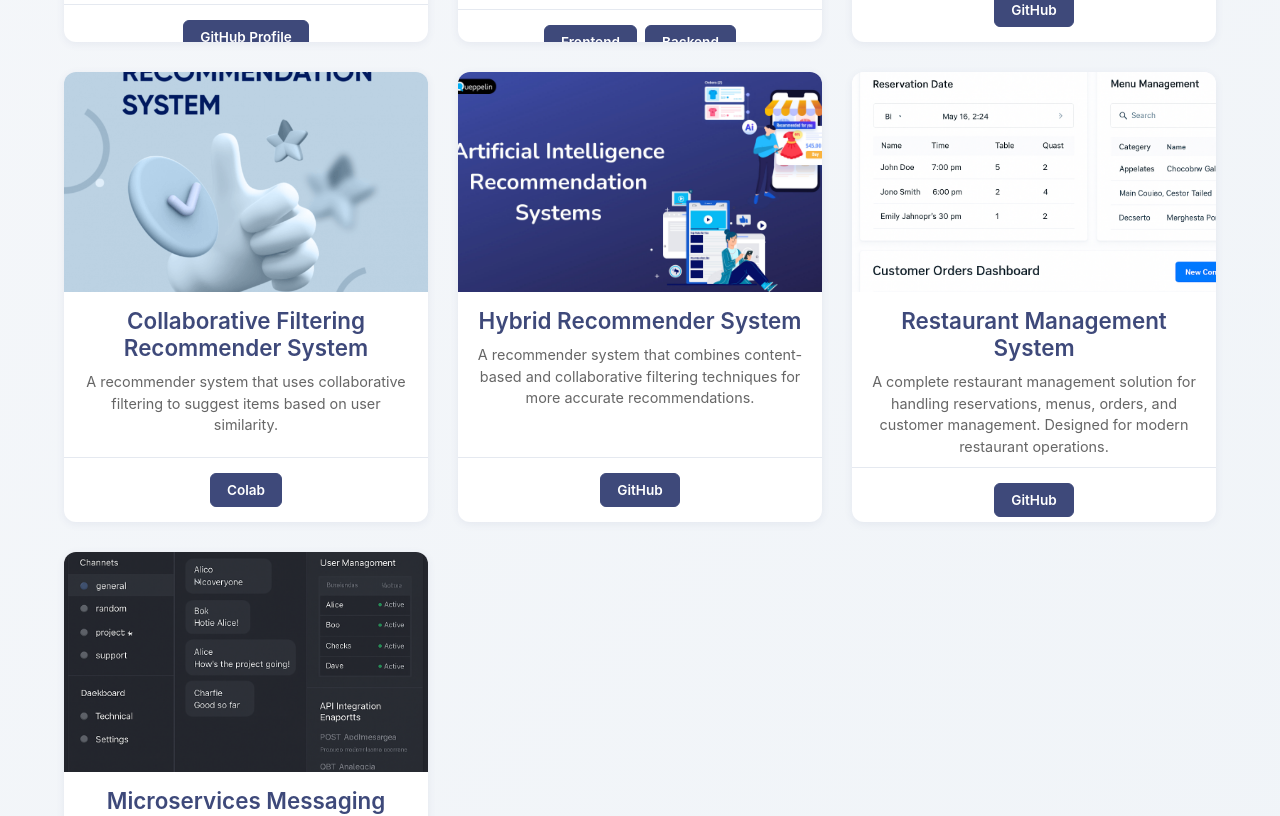
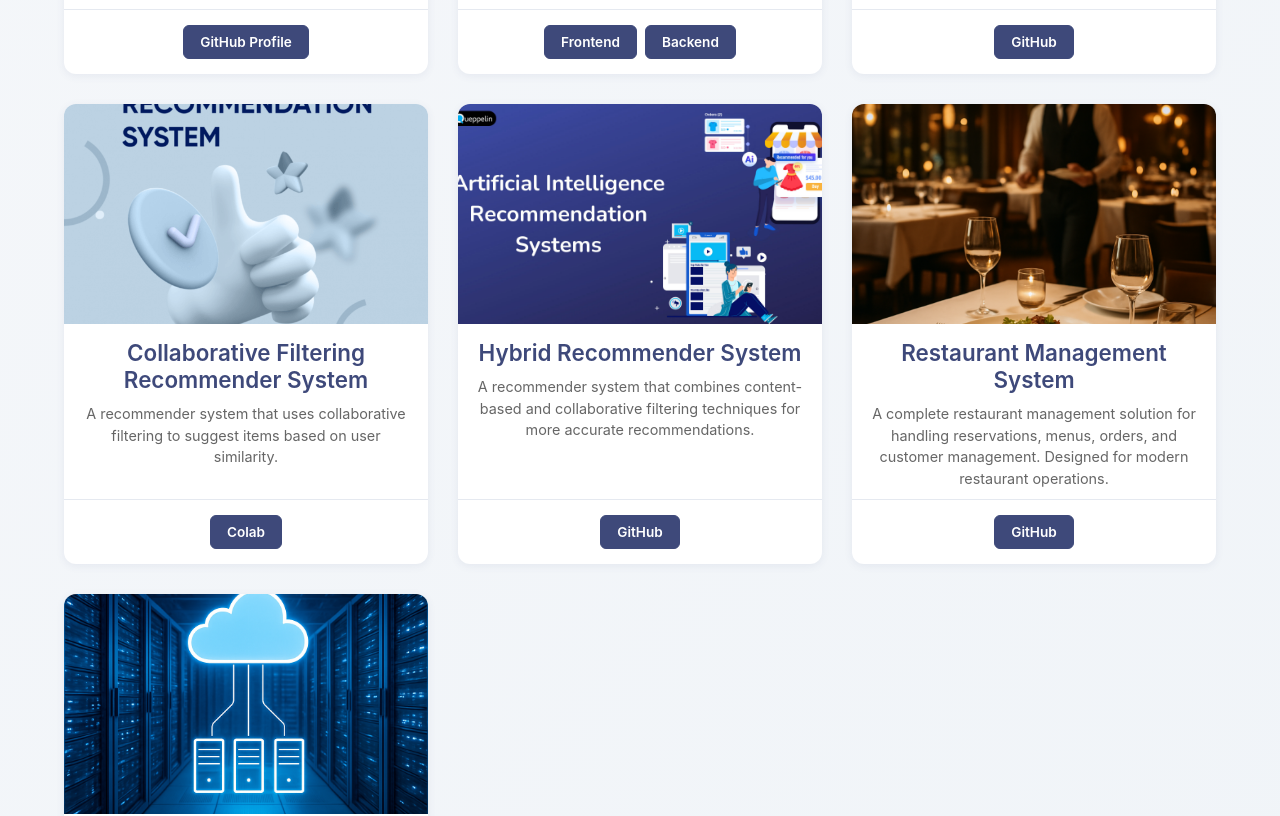
Before and after one commit to Salas3108/Portfolio, a React (Create React App) app: page /projects in a window 1280 px wide. Shown: the part 724-1540 px from the top of the page. Built offline with nearby package versions, Linux system fonts and the light colour scheme.

Commit message:
fix : fix Projects cards height

```diff
--- a/src/pages/Home.js
+++ b/src/pages/Home.js
@@ -30,7 +30,7 @@ function Home() {
       titleKey: "project.ciblorgasport.title",
       descKey: "project.ciblorgasport.desc",
       image: "/projects/ciblorgasport.png",
-      tags: ["React", "Node.js", "MongoDB"],
+      tags: ["NextJs", "Spring Boot", "PostgreSQL", "Kafka", "Docker", "Microservices", "Graphana", "Prometheus"],
       links: [
         { labelKey: "project.link.frontend", url: "https://github.com/Salas3108/CiblOrgaSport_Front" },
         { labelKey: "project.link.backend", url: "https://github.com/Salas3108/CiblOrgaSport_Back" }
@@ -40,14 +40,14 @@ function Home() {
       titleKey: "project.restaurant.title",
       descKey: "project.restaurant.desc",
       image: "/projects/restaurant.png",
-      tags: ["Full Stack", "Database", "API"],
+      tags: ["Spring Boot", "PostgreSQL", "Angular", "Tailwind CSS"],
       links: [{ labelKey: "project.link.github", url: "https://github.com/ElsaLogier/projet-PAI.git" }]
     },
     {
       titleKey: "project.microservices.title",
       descKey: "project.microservices.desc",
       image: "/projects/microservices.png",
-      tags: ["Microservices", "API", "Node.js"],
+      tags: ["Microservices", "Java", "Kafka", "Docker", "WebSocket"],
       links: [{ labelKey: "project.link.github", url: "https://github.com/Salas3108/Projet_Alom" }]
     }
   ];
--- a/src/pages/Projects.js
+++ b/src/pages/Projects.js
@@ -8,9 +8,6 @@ import Proj4 from "../assets/proj4.webp";
 import Proj5 from "../assets/proj5.webp";
 import Proj6 from "../assets/proj6.jpg";
 import  "../styles/Projects.css";
-import CiblOrgaSport from "../assets/ciblorgasport.png";
-import GestionRestauration from "../assets/gestion-restauration.png";
-import MessagerieMS from "../assets/messagerie-microservice.png";
 
 
 function Projects() {
@@ -30,7 +27,7 @@ function Projects() {
 
         <ProjectItem
           name={t('projects.ciblorgasport.name')}
-          image={CiblOrgaSport}
+          image="/projects/ciblorgasport.png"
           description={t('projects.ciblorgasport.desc')}
           githubLinks={[
             { url: "https://github.com/Salas3108/CiblOrgaSport_Front", label: t('project.link.frontend') },
@@ -61,14 +58,14 @@ function Projects() {
 
         <ProjectItem
           name={t('projects.restaurant.name')}
-          image={GestionRestauration}
+          image="/projects/restaurant.png"
           description={t('projects.restaurant.desc')}
           githubLinks={[{ url: "https://github.com/ElsaLogier/projet-PAI.git", label: t('project.link.github') }]}
         />
 
         <ProjectItem
           name={t('projects.messaging.name')}
-          image={MessagerieMS}
+          image="/projects/microservices.png"
           description={t('projects.messaging.desc')}
           githubLinks={[{ url: "https://github.com/Salas3108/Projet_Alom", label: t('project.link.github') }]}
         />
--- a/src/styles/Projects.css
+++ b/src/styles/Projects.css
@@ -37,7 +37,7 @@
   text-align: center;
   display: flex;
   flex-direction: column;
-  height: 450px;
+  min-height: 450px;
   transition: all 0.3s ease;
 }
 
@@ -77,6 +77,7 @@
   padding: 15px;
   border-top: 1px solid var(--border-color);
   flex-wrap: wrap;
+  flex-shrink: 0;
 }
 
 .github-link {
--- a/src/translations/en.js
+++ b/src/translations/en.js
@@ -52,7 +52,7 @@ const en = {
 
   // Featured projects
   "project.ciblorgasport.title": "CiblOrgaSport",
-  "project.ciblorgasport.desc": "Complete sports management platform with team coordination, championship scheduling, and real-time updates. Built with React and Node.js for seamless user experience.",
+  "project.ciblorgasport.desc": "Complete sports management platform with team coordination, championship scheduling, and real-time updates.",
   "project.restaurant.title": "Restaurant Management System",
   "project.restaurant.desc": "End-to-end solution for restaurant operations including reservations, menu management, and customer order handling. Designed for scalability and ease of use.",
   "project.microservices.title": "Microservices Messaging",
--- a/src/translations/fr.js
+++ b/src/translations/fr.js
@@ -52,7 +52,7 @@ const fr = {
 
   // Featured projects
   "project.ciblorgasport.title": "CiblOrgaSport",
-  "project.ciblorgasport.desc": "Plateforme complète de gestion sportive avec coordination d'équipes, planification de championnats et mises à jour en temps réel. Construite avec React et Node.js pour une expérience utilisateur fluide.",
+  "project.ciblorgasport.desc": "Plateforme complète de gestion sportive avec coordination d'équipes, planification de championnats et mises à jour en temps réel.",
   "project.restaurant.title": "Système de Gestion de Restaurant",
   "project.restaurant.desc": "Solution de bout en bout pour la gestion de restaurant incluant les réservations, la gestion des menus et le traitement des commandes clients. Conçue pour l'évolutivité et la facilité d'utilisation.",
   "project.microservices.title": "Messagerie Microservices",
```
